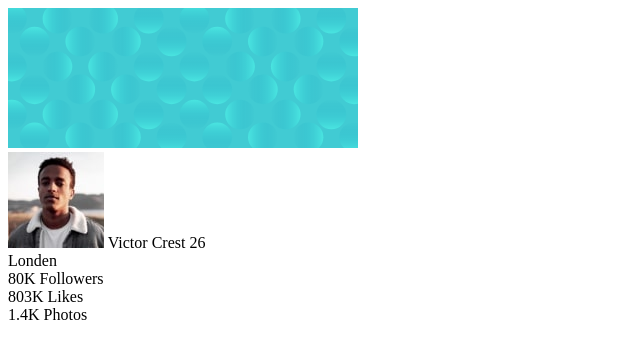
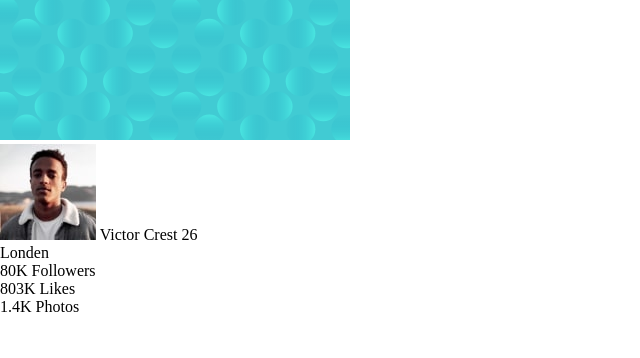
Before and after one commit to lazy-geek/scss-profile-card, a plain HTML site: page index.html in a window 1280 px wide. Shown: the whole page, without its empty margins (0-640 px from the left). Drawn offline with nearby package versions, Linux system fonts and the light colour scheme; files that its build step writes are made by us from their sources; the site is published under a folder, as on GitHub Pages, so addresses that start at the root find nothing.

Commit message:
Fix css url

```diff
--- a/index.html
+++ b/index.html
@@ -5,7 +5,7 @@
   <meta charset="UTF-8">
   <meta name="viewport" content="width=device-width, initial-scale=1.0">
   <link rel="icon" type="image/png" sizes="32x32" href="./images/favicon-32x32.png">
-  <link rel="stylesheet" href="/dist/style.min.css">
+  <link rel="stylesheet" href="dist/style.min.css">
   <title>Profile card component</title>
 
 </head>
```
